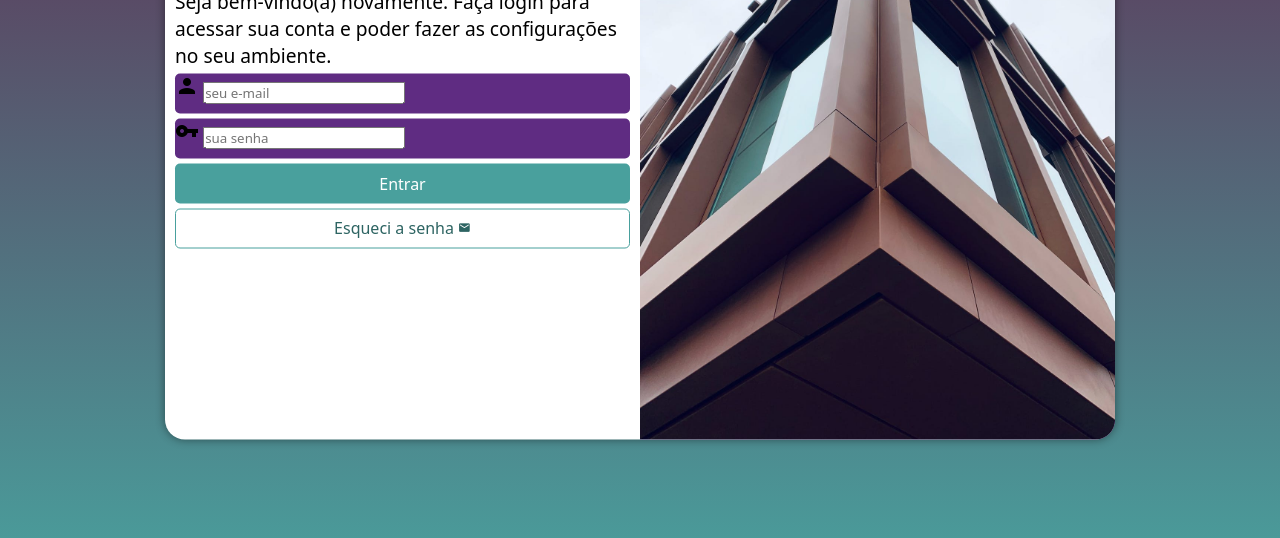
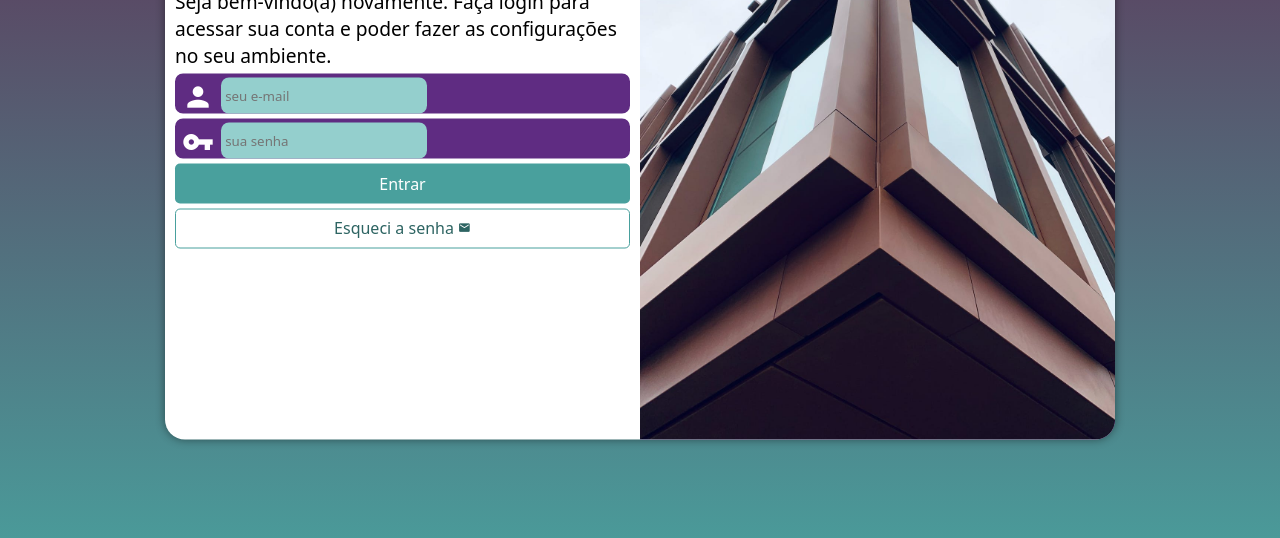
Before and after one commit to IgorAlvesVSC/html-css, a plain HTML site: page desafios/desafio login/index.html in a window 1280 px wide. Shown: the part 218-756 px from the top of the page. Drawn offline with Linux system fonts and the light colour scheme.

Commit message:
Update style.css

```diff
--- a/desafios/desafio login/estilos/style.css
+++ b/desafios/desafio login/estilos/style.css
@@ -23,7 +23,6 @@ section#login{
     position: absolute;
     top: 50%;
     left: 50%;
-    transform: translate(-50%, -50%);
     background-color: white;
     width: 250px;
     height: 515px;
@@ -32,6 +31,7 @@ section#login{
     box-shadow: 0px 0px 10px rgba(0, 0, 0, 0.450);
     transition: width .5s, height .5s;
     transition-timing-function: ease;
+    transform: translate(-50%, -50%);
 }
 
 section#login > div#imagem {
@@ -57,17 +57,40 @@ div#form > p{
     font-size: 0.8em;
 }
 
-form > .campo{
+form > div.campo{
     background-color: #5f2c82;
+    border: 2px solid #5f2c82;
     width: 100%;
     display: block;
     height: 40px;
-    border-radius: 5px;
+    border-radius: 8px;
     margin: 5px 0px;
 }
 
 div.campo > label{
     display: none;
+}
+
+div.campo > i{
+    color: white;
+    font-size: 2em;
+    width: 40px;
+    padding: 5px;
+}
+
+div.campo > input{
+    background-color: #94cfcd;
+    width: calc(100%-4px);
+    height: 100%;
+    border: 0px;
+    border-radius: 8px;
+    padding: 4px;
+    transform: translateY(-12px);
+
+}
+
+div.campo > input:focus-within{
+    background-color: white;
 }
 
 form > input[type=submit]{
```
